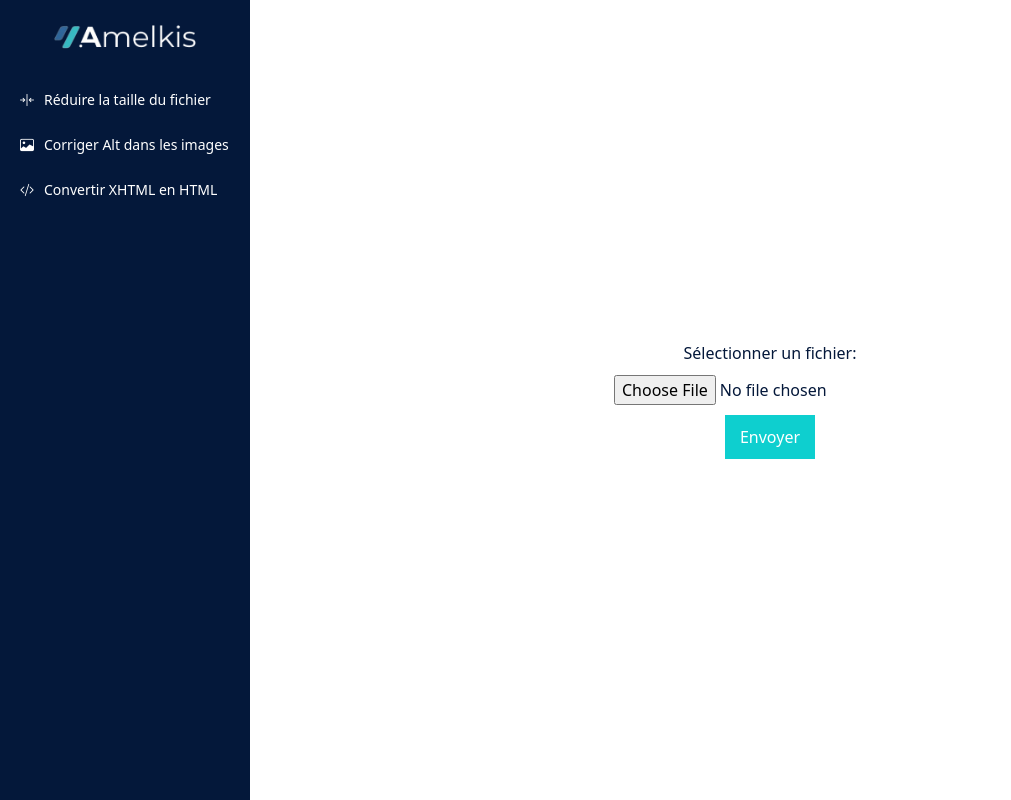
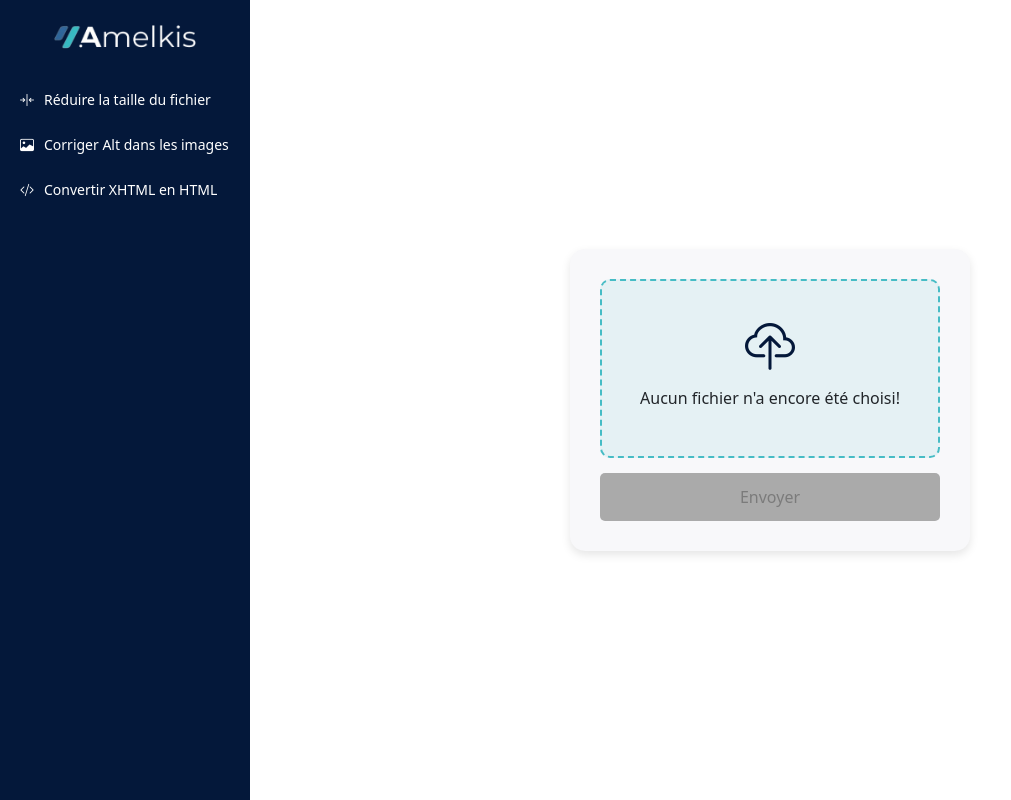
Before and after one commit to NorelhoudaB/extra, a Vue app in the folder frontend/: page /fix-alt in a window 1280 px wide. Shown: the whole page, without its empty margins (0-1011 px from the left). Built offline with nearby package versions, Linux system fonts and the light colour scheme.

Commit message:
changed the design for the upload file component

```diff
--- a/frontend/src/components/FileUpload.vue
+++ b/frontend/src/components/FileUpload.vue
@@ -1,7 +1,13 @@
 <template>
-  <div class="upload-container">
-    <label for="file-upload">Sélectionner un fichier:</label>
-    <input type="file" @change="handleFileChange" />
+  <div class="upload-container" @dragover.prevent @drop="handleDrop">
+    <input type="file" id="file-upload" @change="handleFileChange" hidden />
+    <label for="file-upload" class="upload-box">
+      <div v-if="!selectedFile" >
+        <i class="bi bi-cloud-upload upload-icon"></i>
+        <p>Aucun fichier n'a encore été choisi!</p>
+      </div>
+      <p v-else class="selected-file">{{ selectedFile.name }}</p>
+    </label>
     <button @click="uploadFile" :disabled="!selectedFile">Envoyer</button>
   </div>
 </template>
@@ -14,15 +20,21 @@ import axios from 'axios';
 const selectedFile = ref(null);
 const route = useRoute();
 
-// Dynamically determine the API endpoint based on the current route
 const apiEndpoint = computed(() => {
   if (route.path === "/reduire") return "/reduire";
   if (route.path === "/fix-alt") return "/fix-alt";
-  return "/"; // Fallback endpoint (optional)
+  return "/";
 });
 
 const handleFileChange = (event) => {
   selectedFile.value = event.target.files[0];
+};
+
+const handleDrop = (event) => {
+  event.preventDefault();
+  if (event.dataTransfer.files.length) {
+    selectedFile.value = event.dataTransfer.files[0];
+  }
 };
 
 const uploadFile = async () => {
@@ -30,12 +42,23 @@ const uploadFile = async () => {
 
   const formData = new FormData();
   formData.append("file", selectedFile.value);
-  console.log(selectedFile.value);
+  console.log("Uploading:", selectedFile.value);
+
   try {
     const response = await axios.post(`http://localhost:8998${apiEndpoint.value}`, formData, {
       headers: { "Content-Type": "multipart/form-data" },
     });
+
     console.log("File uploaded successfully:", response.data);
+
+    if (response.data.download_url) {
+      const downloadLink = document.createElement("a");
+      downloadLink.href = `http://localhost:8998${response.data.download_url}`;
+      downloadLink.setAttribute("download", "");
+      document.body.appendChild(downloadLink);
+      downloadLink.click();
+      document.body.removeChild(downloadLink);
+    }
   } catch (error) {
     console.error("File upload failed:", error);
   }
@@ -46,18 +69,60 @@ const uploadFile = async () => {
 .upload-container {
   display: flex;
   flex-direction: column;
-  gap: 10px;
   align-items: center;
-  background-color: white;
-  padding: 20px;
-  color: #04183a;
+  gap: 15px;
+  padding: 30px;
+  background-color: #F8F8FA;
+  border-radius: 15px;
+  width: 400px;
+  text-align: center;
+  box-shadow: 0px 4px 10px rgba(0, 0, 0, 0.1);
+}
+
+.upload-box {
+  width: 100%;
+  padding: 30px;
+  border: 2px dashed #46BCC5; /* Primary accent */
+  border-radius: 10px;
+  cursor: pointer;
+  display: flex;
+  flex-direction: column;
+  align-items: center;
+  background-color: rgba(70, 188, 197, 0.1);
+  transition: background-color 0.3s ease-in-out;
+}
+
+.upload-box:hover {
+  background-color: rgba(70, 188, 197, 0.2);
+}
+
+.upload-icon {
+  font-size: 50px;
+  color: #04183A;
+  margin-bottom: 10px;
+}
+
+.selected-file {
+  font-weight: bold;
+  color: #366998;
 }
 
 button {
-  background-color: #0ecfcf;
-  color: white;
-  padding: 10px 15px;
+  background-color: #366998;
+  padding: 12px 18px;
   border: none;
+  border-radius: 5px;
   cursor: pointer;
+  width: 100%;
+  transition: background-color 0.3s ease-in-out;
+}
+
+button:disabled {
+  background-color: #aaa;
+  cursor: not-allowed;
+}
+
+button:hover:not(:disabled) {
+  background-color: #46BCC5; /* Lighter hover effect */
 }
 </style>
```
Also changed, not shown: 2 other files (tests, documents, lock files or other folders).
